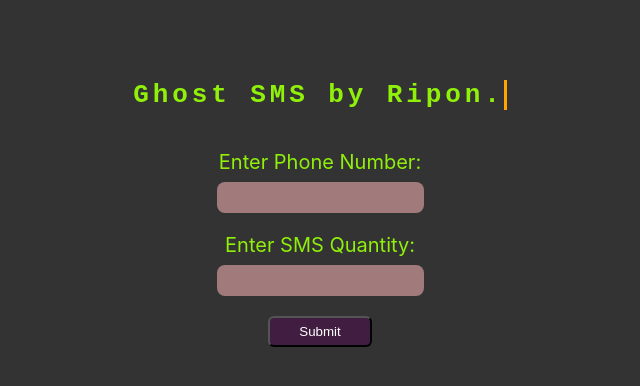
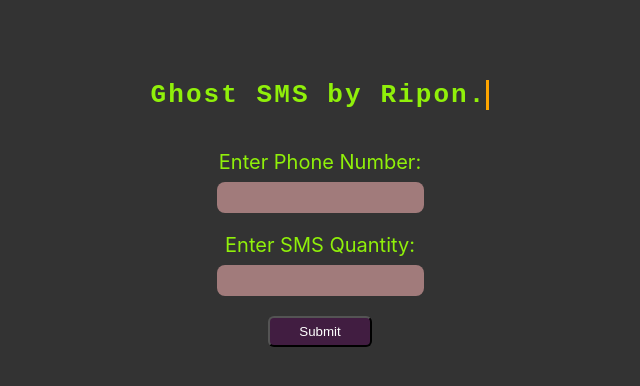
Before and after one commit to MehedilslamRipon/redux-counter, a React (Create React App) app: page / in a window 1280 px wide. Shown: the top 386 px of the page, without its empty margins (320-960 px from the left). Built offline with nearby package versions, Linux system fonts and the light colour scheme.

Commit message:
letter space

```diff
--- a/src/App.css
+++ b/src/App.css
@@ -73,7 +73,7 @@ label {
    border-right: 0.15em solid orange; /* The typwriter cursor */
    white-space: nowrap; /* Keeps the content on a single line */
    margin: 0 auto; /* Gives that scrolling effect as the typing happens */
-   letter-spacing: 0.15em; /* Adjust as needed */
+   letter-spacing: 0.08em; /* Adjust as needed */
    animation: typing 2.5s steps(30, end), blink-caret 0.5s step-end infinite;
 }
 
@@ -83,7 +83,7 @@ label {
       width: 0;
    }
    to {
-      width: 100%;
+      width: 90%;
    }
 }
 
```
